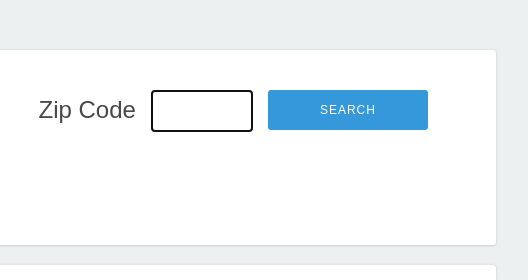
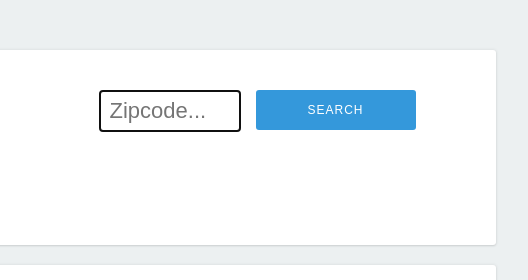
Before and after one commit to tfrce/DefundTheNSA, a plain HTML site: page index.html in a window 1280 px wide. Shown: the top 280 px of the page, 494-1022 px from the left. Drawn offline with nearby package versions, Linux system fonts and the light colour scheme.

Commit message:
Removed label

```diff
--- a/index.html
+++ b/index.html
@@ -45,8 +45,8 @@
       <img src="http://hollowdepth.com/defund/logo.png" style="margin-bottom: 20px; width : 180px; float: left" />
         <form style="float:right;width: 430px" >
           <fieldset class="zipcode-search">
-            <label for="zipcode">Zip Code</label>
-            <input pattern="\d{5}" title="The zip code should consist of five numbers only" requried id="zipcode" class="search" type="text" placeholder="" autofocus>
+            <!--<label for="zipcode">Zip Code</label>-->
+            <input pattern="\d{5}" title="The zip code should consist of five numbers only" requried id="zipcode" class="search" type="text" placeholder="Zipcode..." autofocus>
             <input type="submit" class="btn" id="submit-zipcode" value="Search"  />
 
           </fieldset>
--- a/media/css/styles.css
+++ b/media/css/styles.css
@@ -73,8 +73,9 @@ form {
   font-size: 22px;
   border: 1px solid #ebebeb;
 color: #444;
+margin-left: 60px;
 padding-left: 10px;
-width: 80px;
+width: 120px;
 padding-right: 10px;
 }
 .btn {
```
